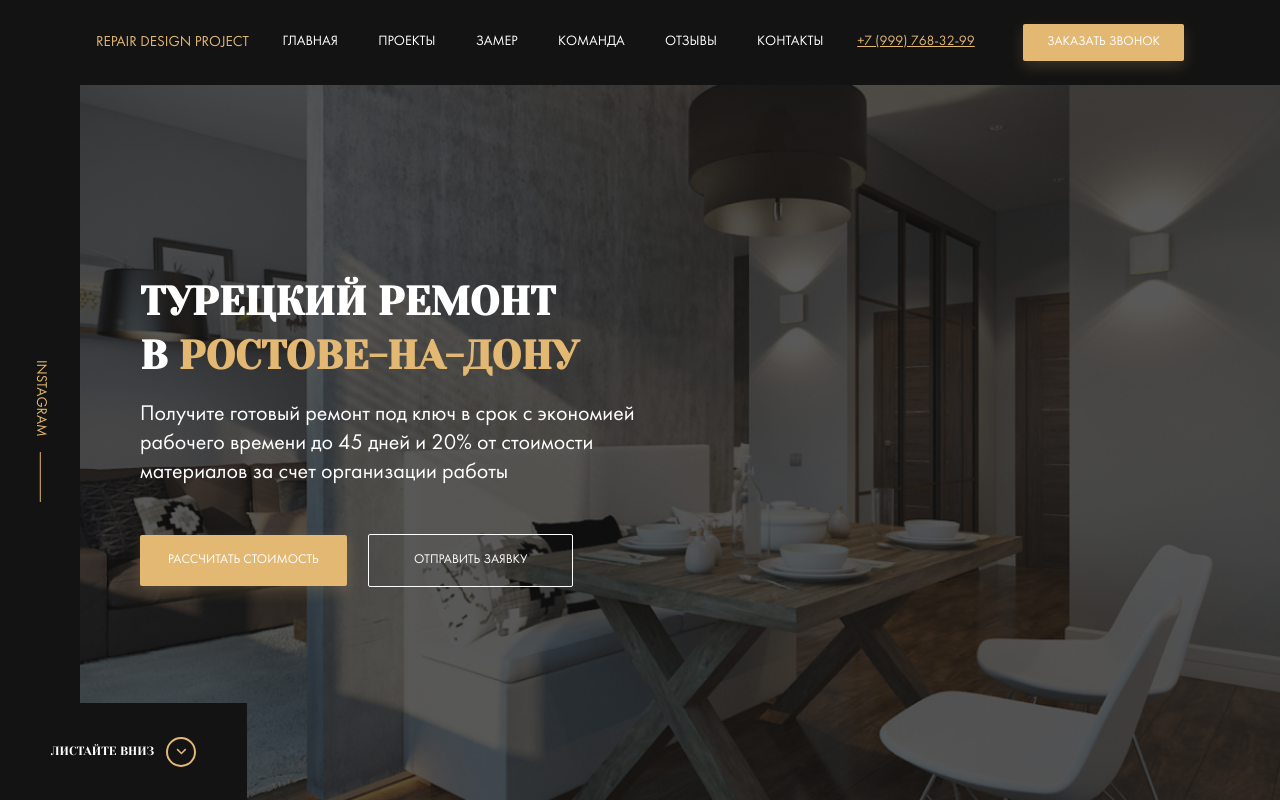
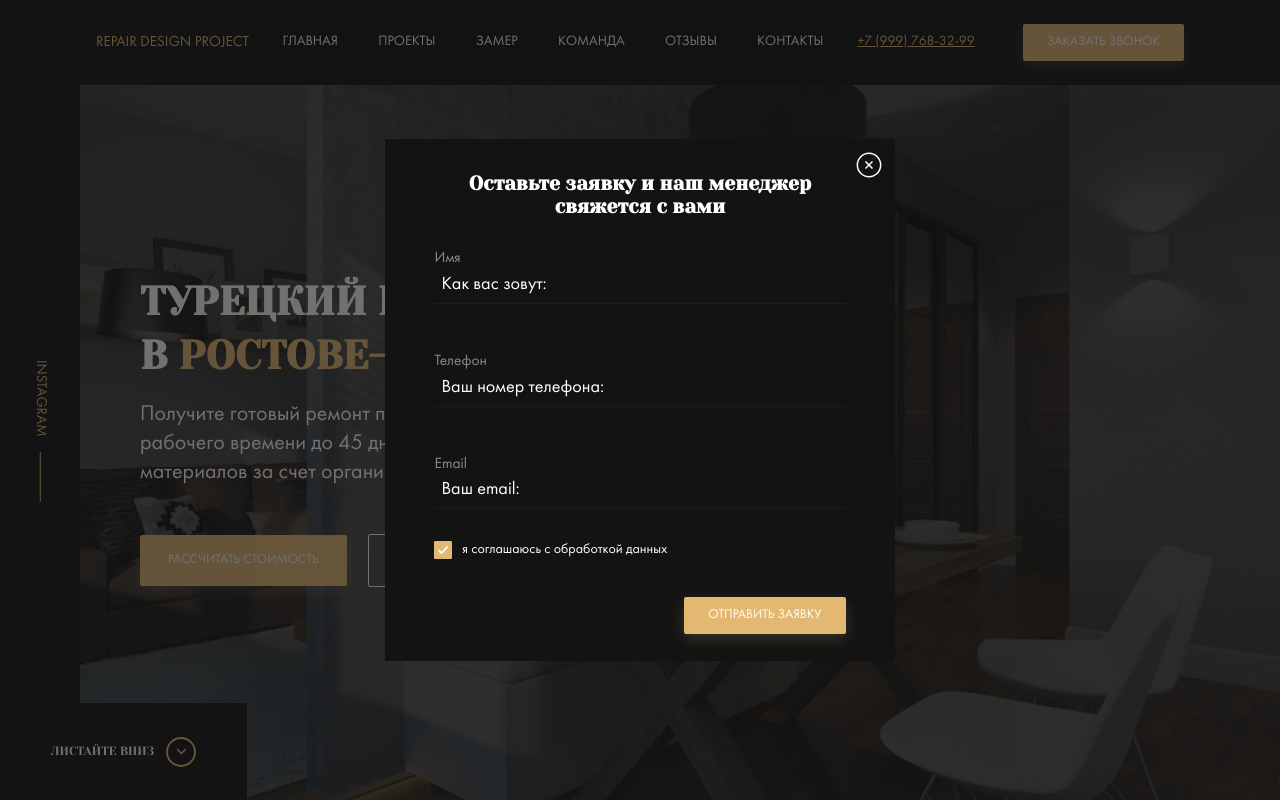
Before and after one commit to davydkina-polina/lesson-gulp, a website: page index.html in a window 1280 px wide. Shown: the top 800 px of the page. Drawn offline with Linux system fonts and the light colour scheme; files whose address does not match are found by name.

Commit message:
feat: added modal dialog

```diff
--- a/index.html
+++ b/index.html
@@ -323,5 +323,35 @@
  <!-- /.design__bg -->
  </section>
  <!-- /.section design -->
+
+ <div class="modal">
+  <div class="modal__dialog">
+   <button class="modal__close"></button>
+   <!-- /.modal__close -->
+   <h3 class="modal__title">Оставьте заявку и наш менеджер свяжется с вами</h3>
+   <!-- /.modal__title -->
+   <form action="#" class="form modal__form">
+    <label for="user-name" class="label form__label label--light">Имя</label>
+    <!-- /.label form__label -->
+    <input type="text" class="input form__input modal__input" id="user-name" placeholder="Как вас зовут:">
+    <label for="user-phone" class="label form__label label--light">Телефон</label>
+    <!-- /.label form__label -->
+    <input type="tel" class="input form__input modal__input" id="user-phone" placeholder="Ваш номер телефона:">
+    <label for="user-email" class="label form__label label--light">Email</label>
+    <!-- /.label form__label -->
+    <input type="email" class="input form__input modal__input" id="user-email" placeholder="Ваш email:">
+    <div class="policy modal__policy">
+     <input type="checkbox" name="policy-checkbox" id="policy-checkbox" class="policy__checkbox" checked>
+     <label for="policy-checkbox" class="policy__label">я соглашаюсь с обработкой данных</label>
+    </div>
+    <!-- /.policy -->
+    <button class="button button--primary modal__button">Отправить заявку</button>
+    <!-- /.button button--primary modal__button -->
+   </form>
+   <!-- /.form modal__form -->
+  </div>
+  <!-- /.modal__dialog -->
+ </div>
+ <!-- /.modal -->
 </body>
 </html>
--- a/sass/_interface.sass
+++ b/sass/_interface.sass
@@ -20,3 +20,36 @@
 
 button.button.hero__button.button--outline
  padding: 18px 45px
+
+.label
+ font-size: 1.1rem
+ &--light
+  color: rgba($light, 0.5)
+.input
+ background: transparent
+ border: none
+ border-bottom: 1px solid rgba(54, 54, 54, 0.3)
+ font-size: 1.3rem
+ color: $light
+ padding: 0.5rem
+ &::placeholder
+  color: $light
+.policy
+ &__checkbox
+  opacity: 0
+  visibility: hidden
+  &:checked +
+    .policy__label
+      &::before
+        background: $primary url(../img/checkbox.svg) no-repeat center / 0.8rem
+ &__label
+  display: flex
+  align-items: center
+  &::before
+   content: ''
+   height: 18px
+   width: 18px
+   border: 1px solid $primary
+   border-radius: 1px
+   cursor: pointer
+   margin-right: 0.7rem
--- a/sass/style.sass
+++ b/sass/style.sass
@@ -9,4 +9,5 @@
 @import 'templates/control'
 @import 'templates/types'
 @import 'templates/design'
+@import 'templates/modal'
 @import 'media'
--- /dev/null
+++ b/sass/templates/_modal.sass
@@ -0,0 +1,43 @@
+.modal
+ position: fixed
+ left: 0
+ top: 0
+ bottom: 0
+ right: 0
+ background: rgba($dark, 0.6)
+ z-index: 10
+ display: flex
+ align-items: center
+ justify-content: center
+ &__dialog
+  position: relative
+  max-width: 36.36rem
+  background: $dark
+  padding: 2.4rem 3.5rem 1.9rem
+  color: $light
+ &__close
+  position: absolute
+  right: 0
+  top: 0
+  width: 28px
+  height: 28px
+  background: transparent url(../img/close.svg) no-repeat center
+  border: none
+  margin: 12px
+  cursor: pointer
+ &__title
+  font-family: 'Yeseva One', cursive
+  font-size: 1.4rem
+  text-align: center
+  margin: 0 0 2.3rem 0
+ &__form
+  display: flex
+  flex-direction: column
+ &__input
+  margin-bottom: 3.5rem
+  &:last-of-type
+   margin-bottom: 1rem
+ &__policy
+  margin-bottom: 2.7rem
+ &__button
+  align-self: flex-end
```
Also changed, not shown: css/style.css, img/checkbox.svg (added), img/close.svg (added).
